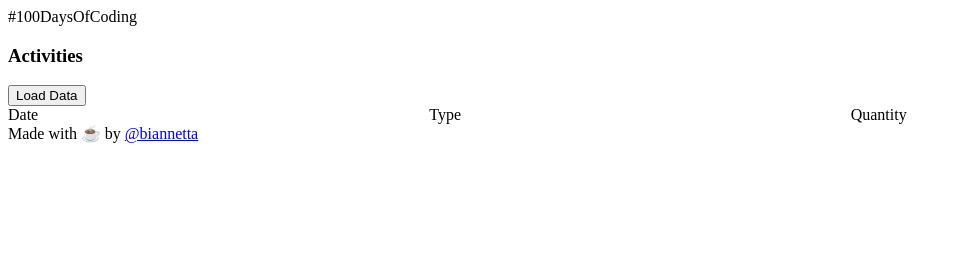
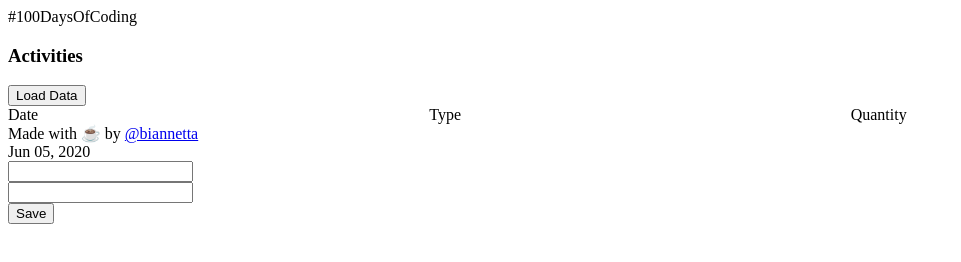
Before and after one commit to biannetta/100DaysOfCode, a website: page index.html in a window 1280 px wide. Shown: the whole page, without its empty margins (0-961 px from the left). Drawn offline with nearby package versions, Linux system fonts and the light colour scheme.

Commit message:
Day 15.1: Adding Edit View
Working on adding new records to be displayed
on the save.

Will leverage the events mixed into the Backbone.view
class and push a re-render of the table

```diff
--- a/index.html
+++ b/index.html
@@ -30,13 +30,20 @@
       </div>
     </script>
 
-    <script type="text/template" id="activity-item">
+    <script type="text/template" id="activity-item--display">
       <div><%= formatted_activity_date %></div>
       <div><%= activity_type %></div>
       <div><%= activity_quantity %></div>
     </script>
 
-    <!-- Javaascript -->
+    <script type="text/template" id="activity-item--edit">
+      <div><%= activity_date %></div>
+      <div><input type="text" name="type" value="<%= activity_type %>" /></div>
+      <div><input type="number" name="quantity" value="<%= activity_quantity %>" /></div>
+      <button>Save</button>
+    </script>
+
+    <!-- Javascript -->
     <script src="node_modules/underscore/underscore.js"></script>
     <script src="node_modules/jquery/dist/jquery.js"></script>
     <script src="node_modules/backbone/backbone.js"></script>
--- a/src/index.js
+++ b/src/index.js
@@ -1,6 +1,5 @@
 import { Activities } from "./collections/Activities.js";
-import { ActivityListView } from "./views/index.js";
-import { AppView } from "./views/index.js";
+import { ActivityListView, AppView, Edit_ActivityItemView } from "./views/index.js";
 
 const app = document.getElementById("app");
 
@@ -24,9 +23,9 @@ dataTable.appendChild(activitiesList.render().el);
 const btnFetchData = document.getElementById("activities-fetch");
 
 btnFetchData.onclick = () => {
-  activities.fetch({
-    success: function (collection, resp, options) {
-      console.log(resp);
-    }
-  });
+  activities.fetch();
 };
+
+// Adding New/Editing Activities
+const editor = new Edit_ActivityItemView();
+app.appendChild(editor.render().el);
--- a/src/models/Activity.js
+++ b/src/models/Activity.js
@@ -16,11 +16,5 @@ export const Activity = Backbone.Model.extend({
     quantity: 0,
     datetime: Date.now(),
   },
-  parse: (resp, opt) => {
-    console.log([resp, opt]);
-  },
   urlRoot: '/activity',
-  validate: function (attrs) {
-    console.log(attrs);
-  }
 });
--- a/src/views/ActivityItemView.js
+++ b/src/views/ActivityItemView.js
@@ -3,7 +3,7 @@ import { dtFormatter } from "../_helpers/_dateFormatter.js";
 export const ActivityItemView = Backbone.View.extend ({
   tagName: 'div',
   className: 'table__row',
-  template: _.template(document.getElementById("activity-item").innerHTML),
+  template: _.template(document.getElementById("activity-item--display").innerHTML),
   render: function () {
     const { datetime, type, quantity } = this.model.attributes;
     this.$el.html(this.template({
--- /dev/null
+++ b/src/views/Edit_ActivityItemView.js
@@ -0,0 +1,16 @@
+import { dtFormatter } from "../_helpers/_dateFormatter.js";
+
+export const Edit_ActivityItemView = Backbone.View.extend({
+  tagName: 'div',
+  template: _.template(document.getElementById("activity-item--edit").innerHTML),
+  render: function () {
+    let data = this.model || {
+      activity_date: dtFormatter.format(Date.now()),
+      activity_type: "",
+      activity_quantity: ""
+    }
+
+    this.$el.html(this.template(data));
+    return this;
+  }
+})
--- a/src/views/index.js
+++ b/src/views/index.js
@@ -1,3 +1,4 @@
 export { ActivityItemView } from "./ActivityItemView.js";
 export { ActivityListView } from "./ActivityListView.js";
+export { Edit_ActivityItemView } from "./Edit_ActivityItemView.js";
 export { AppView } from "./AppView.js";
```
